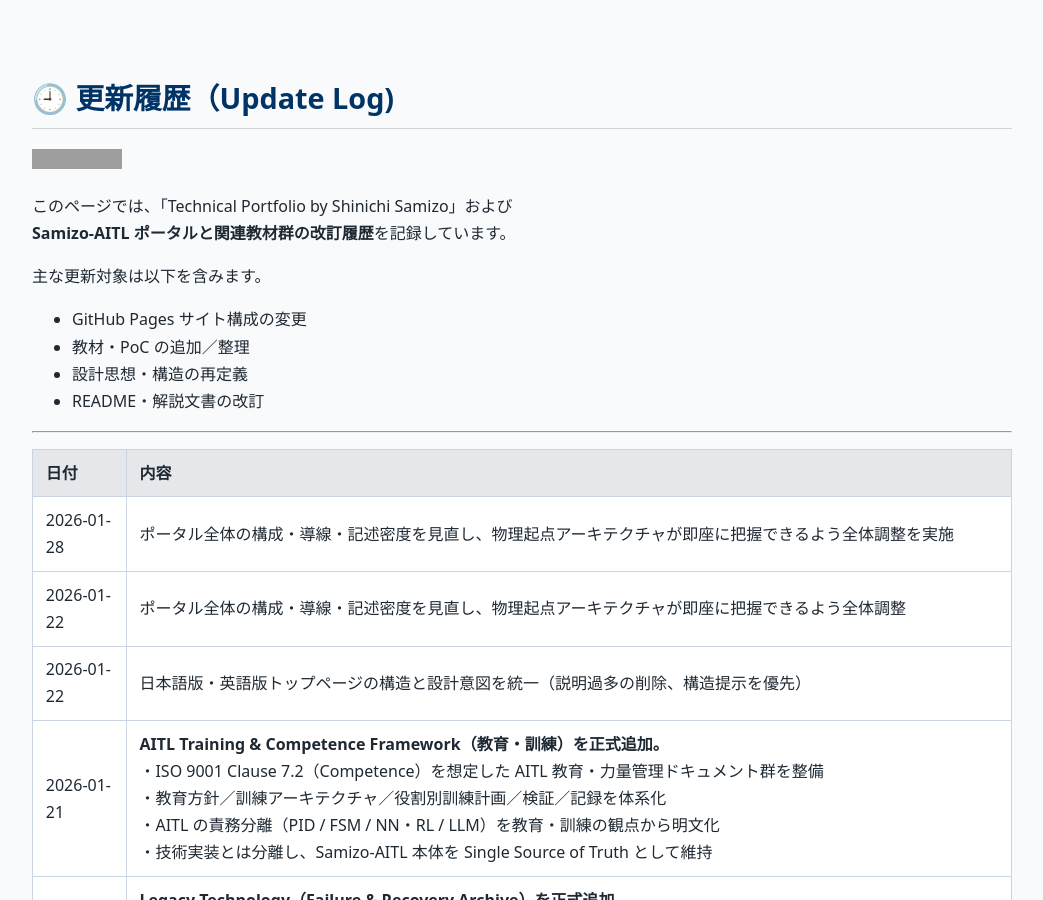
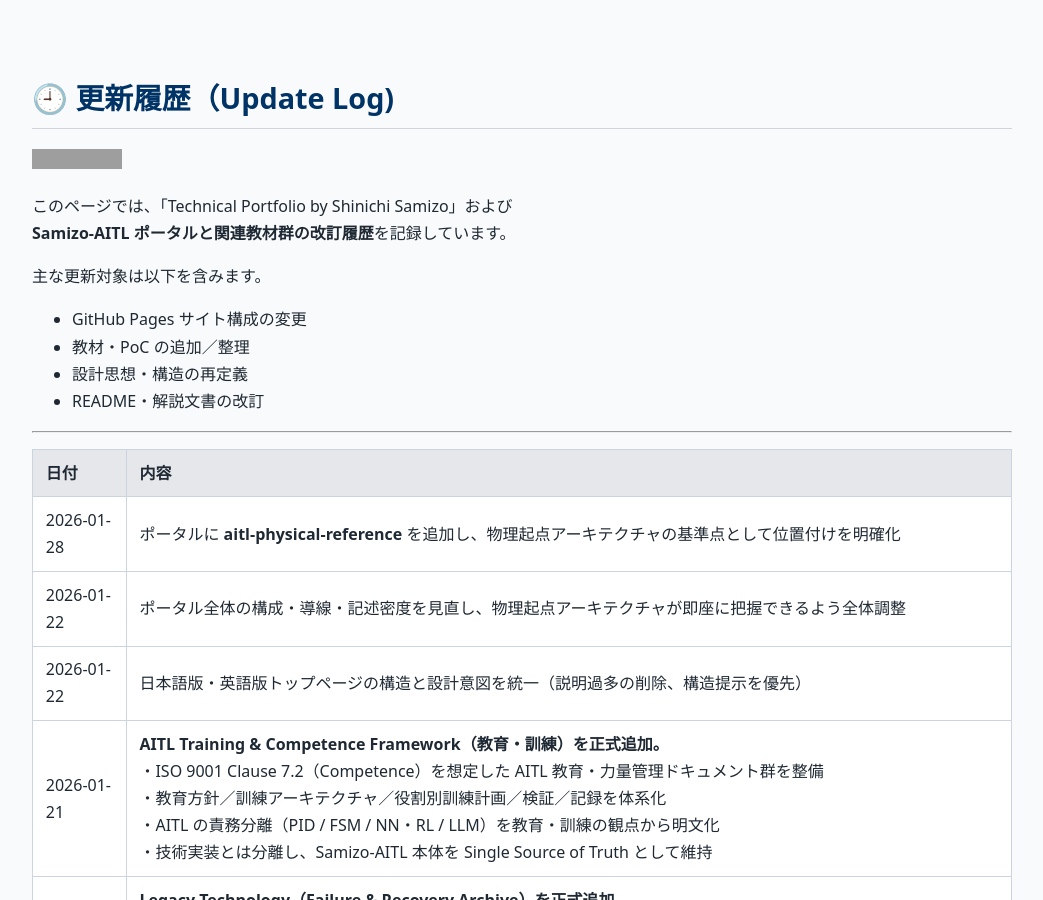
Before and after one commit to Samizo-AITL/Samizo-AITL.github.io, a Jekyll site: the page built from about/update/index.md, in a window 1280 px wide and 900 px high. Shown: the whole window, without its empty margins (118-1161 px from the left). Built offline with Jekyll 4.4.1, drawn with Linux system fonts in a browser that asks for light colours; grey boxes are pictures that could not be loaded.

Commit message:
Update index.md

```diff
--- a/about/update/index.md
+++ b/about/update/index.md
@@ -22,7 +22,7 @@
 
 | 日付       | 内容 |
 |------------|------|
-| 2026-01-28 | ポータル全体の構成・導線・記述密度を見直し、物理起点アーキテクチャが即座に把握できるよう全体調整を実施 |
+| 2026-01-28 | ポータルに **aitl-physical-reference** を追加し、物理起点アーキテクチャの基準点として位置付けを明確化 |
 | 2026-01-22 | ポータル全体の構成・導線・記述密度を見直し、物理起点アーキテクチャが即座に把握できるよう全体調整 |
 | 2026-01-22 | 日本語版・英語版トップページの構造と設計意図を統一（説明過多の削除、構造提示を優先） |
 | 2026-01-21 | **AITL Training & Competence Framework（教育・訓練）を正式追加。**<br>・ISO 9001 Clause 7.2（Competence）を想定した AITL 教育・力量管理ドキュメント群を整備<br>・教育方針／訓練アーキテクチャ／役割別訓練計画／検証／記録を体系化<br>・AITL の責務分離（PID / FSM / NN・RL / LLM）を教育・訓練の観点から明文化<br>・技術実装とは分離し、Samizo-AITL 本体を Single Source of Truth として維持 |
```
